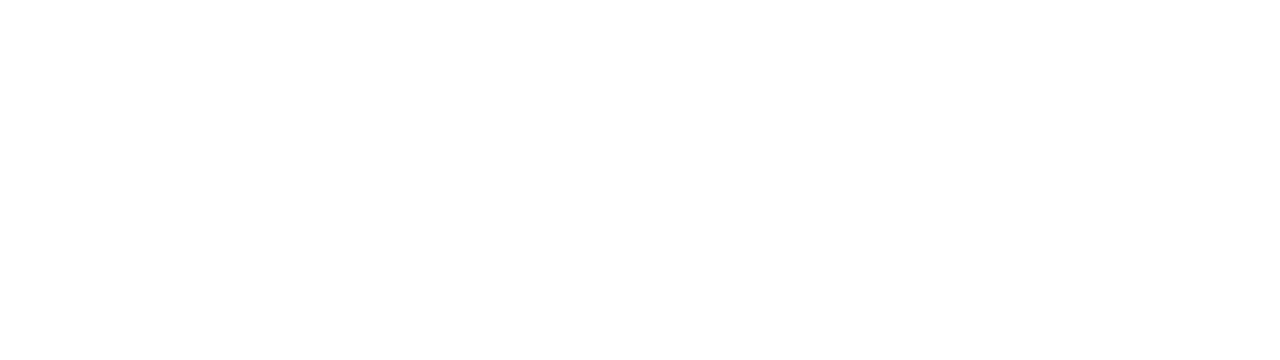
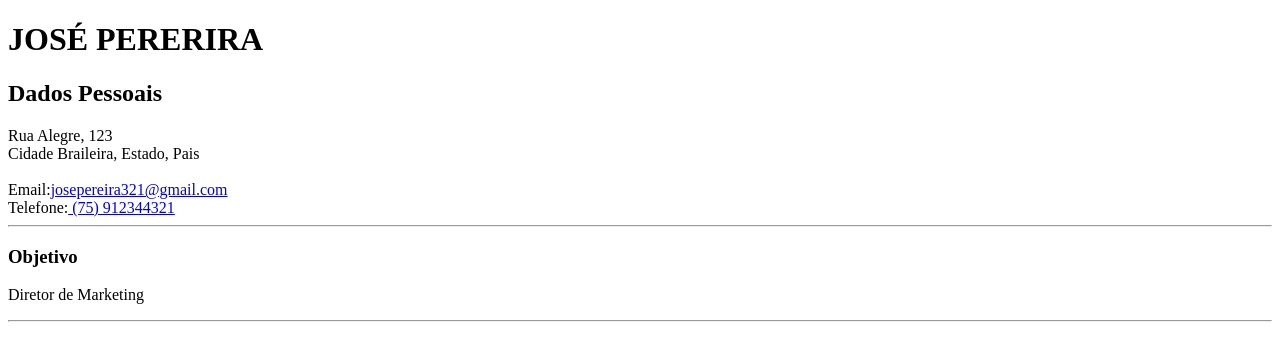
Before and after one commit to ChenzoRv9/Treinamento, a plain HTML site: page index.html in a window 1280 px wide. Drawn offline with Linux system fonts and the light colour scheme.

Commit message:
HTML basico (curriculo teste)

```diff
--- a/index.html
+++ b/index.html
@@ -1,11 +1,41 @@
 <!DOCTYPE html>
-<html lang="en">
+<html lang="pt-br">
 <head>
     <meta charset="UTF-8">
     <meta name="viewport" content="width=device-width, initial-scale=1.0">
-    <title>TESTE DE PROGRAMA </title>
+    <title> Currículo TESTE </title>
 </head>
+ <body>
+    <div id= "Cabeçalho">
+      <h1>
+        <strong>JOSÉ PERERIRA</strong></h1>
+      <h2>
+        <strong>Dados Pessoais</strong></h2>
+
+      <p1>Rua Alegre, 123</p1><br>
+      <p1>Cidade Braileira, Estado, Pais</p1>
+    <br>
+    <br>
+      <p1>Email:<a href=mailto:josepereira321@gmail.com>josepereira321@gmail.com</a></p1>
+      <br>
+
+      <p1>Telefone:<a href="tel:5575912344321"> (75) 912344321</a></p1>
+      <br>
+     <hr>
+    </div>
+</body>
+
 <body>
 
+    <div id="principal">
+
+      <h3>
+        <strong>Objetivo</strong></h3>
+
+        <p>Diretor de Marketing</p>
+        <hr>
+
+
+    </div>
 </body>
 </html>
```
